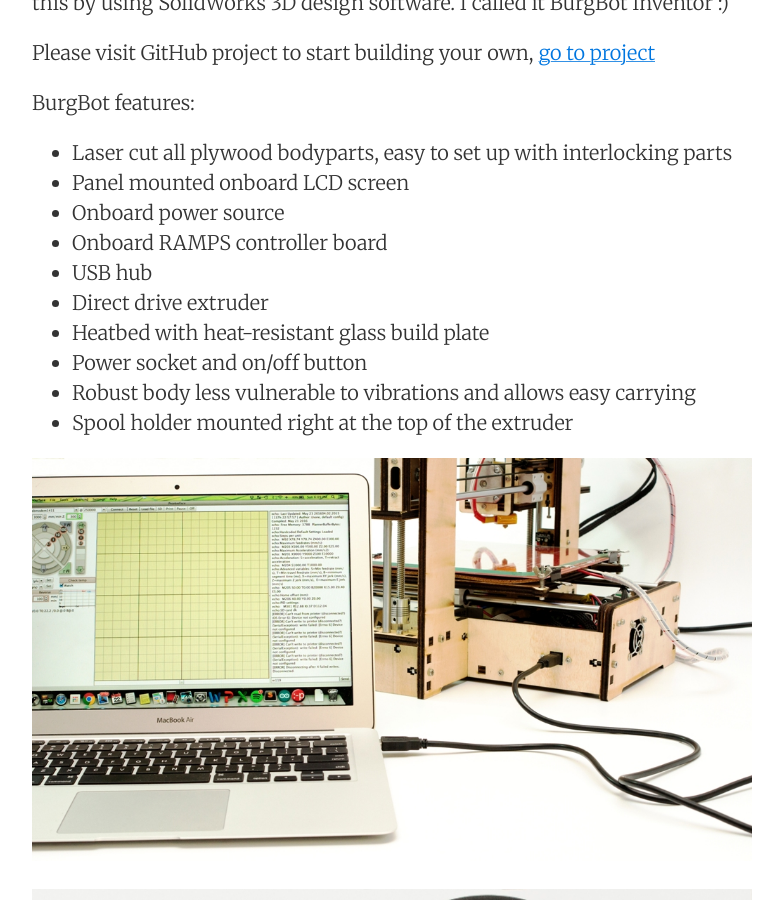
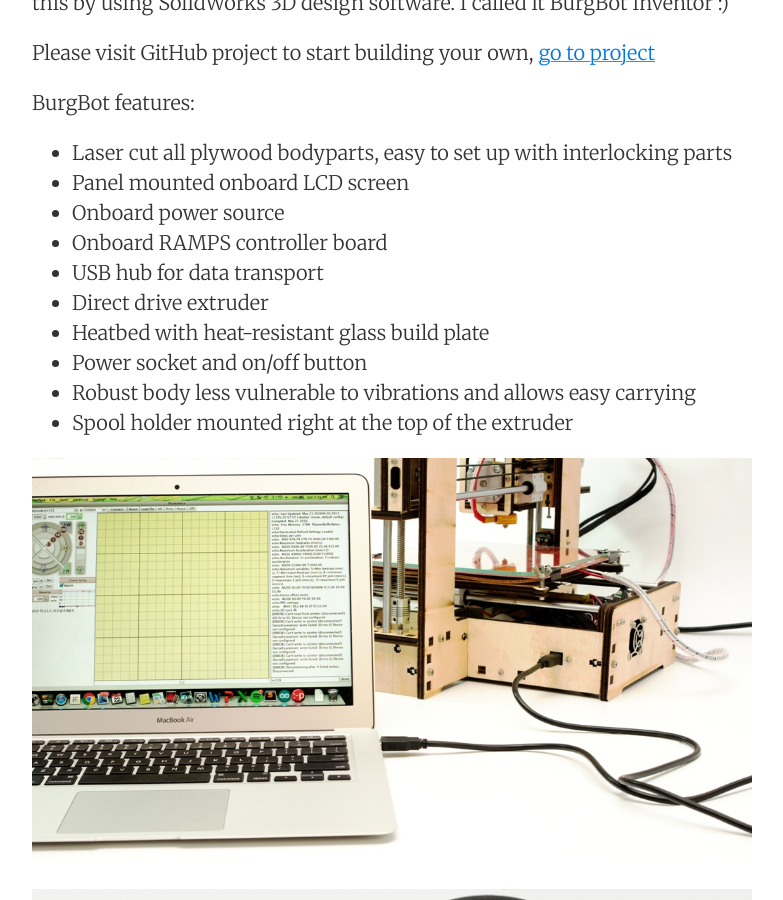
Before and after one commit to utkuburgaz/utkuburgaz.github.io, a Jekyll site: the page built from _posts/2016-10-31-all-plywood-prusa-i3-3d-printer-burgbot.md, in a window 1280 px wide and 900 px high, scrolled down 398 px. Shown: the whole window, without its empty margins (248-1031 px from the left). Built offline with Jekyll 4.4.1, drawn with Linux system fonts in a browser that asks for light colours; comment, search, counter and statistics services are not loaded.

Commit message:
Update 2016-10-31-all-plywood-prusa-i3-3d-printer-burgbot.md

```diff
--- a/_posts/2016-10-31-all-plywood-prusa-i3-3d-printer-burgbot.md
+++ b/_posts/2016-10-31-all-plywood-prusa-i3-3d-printer-burgbot.md
@@ -16,7 +16,7 @@ BurgBot features:
 * Panel mounted onboard LCD screen
 * Onboard power source
 * Onboard RAMPS controller board
-* USB hub
+* USB hub for data transport
 * Direct drive extruder
 * Heatbed with heat-resistant glass build plate
 * Power socket and on/off button
```
